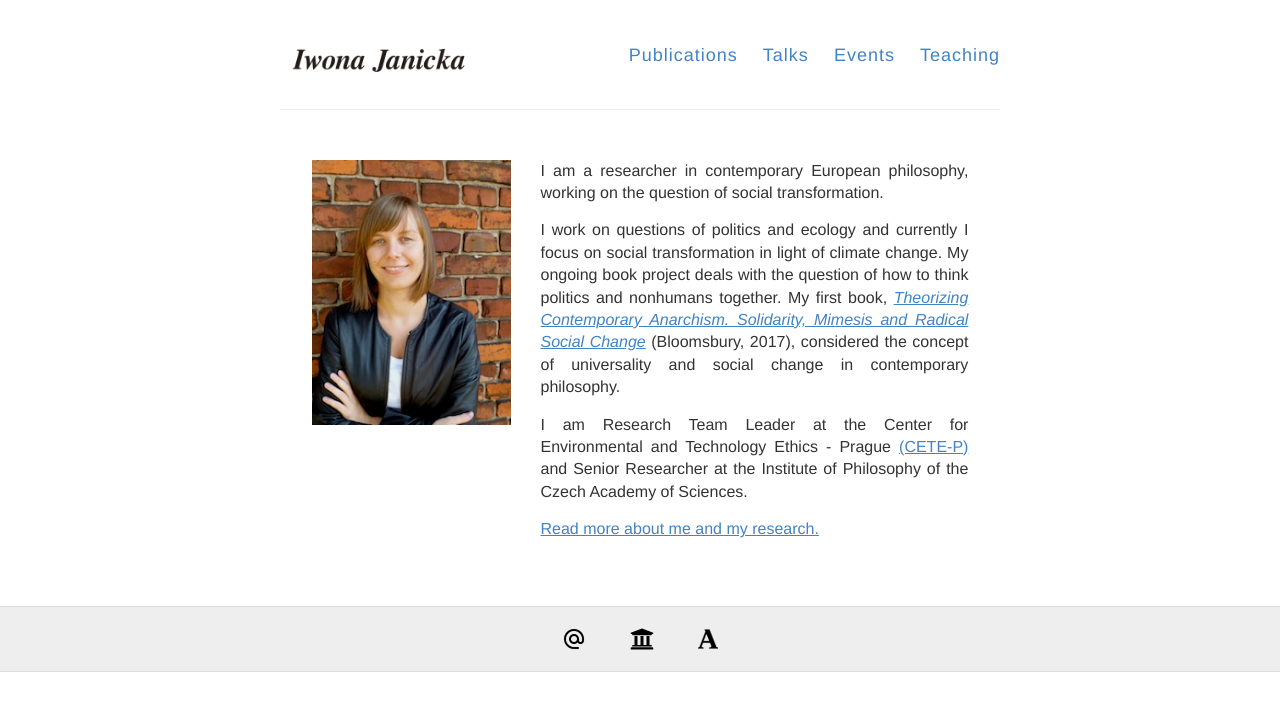
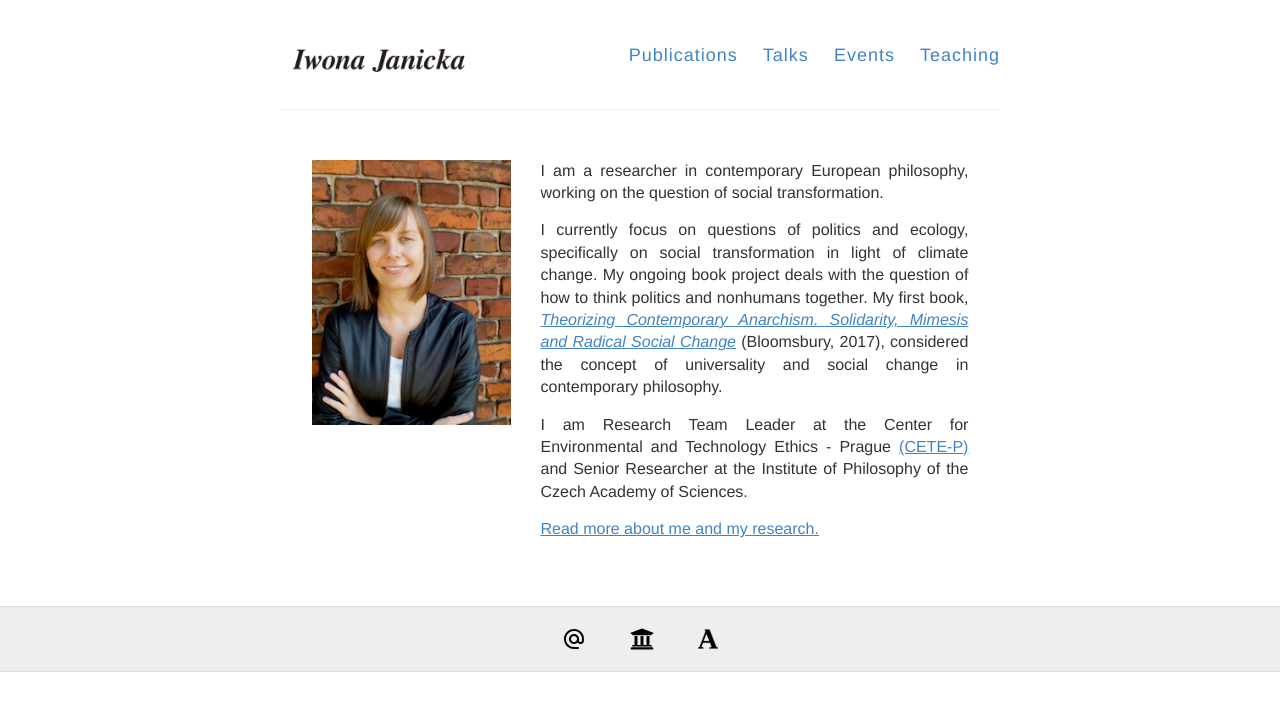
Before and after one commit to IJanicka/IJanicka.github.io, a Jekyll site: the page built from index.md, in a window 1280 px wide. Shown: the top 711 px of the page. Built offline with Jekyll 4.4.1, drawn with Linux system fonts in a browser that asks for light colours.

Commit message:
Update index.md

```diff
--- a/index.md
+++ b/index.md
@@ -11,7 +11,7 @@ permalink: /
      </div>
     <div class="col-sm-8">
     <p>I am a researcher in contemporary European philosophy, working on the question of social transformation.</p>
-    <p>I work on questions of politics and ecology and currently I focus on social transformation in light of climate change. My ongoing book project deals with the question of how to think politics and nonhumans together. My first book, <a href="https://www.bloomsbury.com/uk/theorizing-contemporary-anarchism-9781474276191/" target="_blank"><i>Theorizing Contemporary Anarchism. Solidarity, Mimesis and Radical Social Change</i></a> (Bloomsbury, 2017), considered the concept of universality and social change in contemporary philosophy.</p>
+    <p>I currently focus on questions of politics and ecology, specifically on social transformation in light of climate change. My ongoing book project deals with the question of how to think politics and nonhumans together. My first book, <a href="https://www.bloomsbury.com/uk/theorizing-contemporary-anarchism-9781474276191/" target="_blank"><i>Theorizing Contemporary Anarchism. Solidarity, Mimesis and Radical Social Change</i></a> (Bloomsbury, 2017), considered the concept of universality and social change in contemporary philosophy.</p>
     <p>I am Research Team Leader at the Center for Environmental and Technology Ethics - Prague <a href="https://cetep.eu" target="_blank">(CETE-P)</a> and Senior Researcher at the Institute of Philosophy of the Czech Academy of Sciences.</p>
       <p><a href="about">Read more about me and my research.</a></p>
     </div>
```
